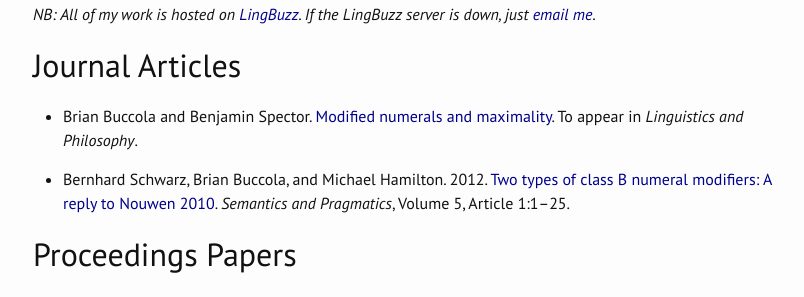
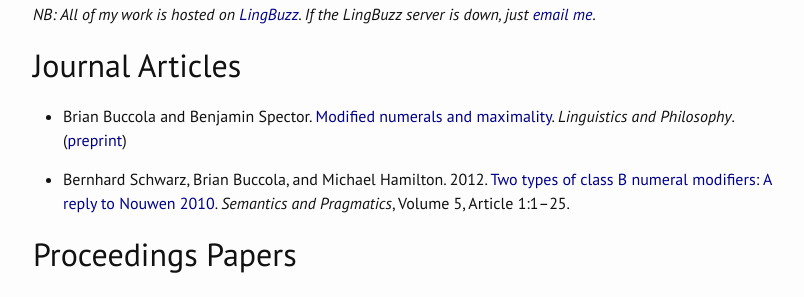
Before and after one commit to brianbuccola/brianbuccola.github.io, a Jekyll site: the page built from work.md, in a window 1280 px wide. Shown: the part 156-453 px from the top of the page, without its empty margins (237-1041 px from the left). Built offline with Jekyll 4.4.1, drawn with Linux system fonts in a browser that asks for light colours; some web fonts are replaced.

Commit message:
remove 'to appear' and add link to article on Springer website

```diff
--- a/work.md
+++ b/work.md
@@ -12,11 +12,12 @@ redirect_from: /research.html
 
 ## Journal Articles
 
-- Brian Buccola and Benjamin Spector. [Modified numerals and maximality][lp]. To appear in *Linguistics and Philosophy*.
+- Brian Buccola and Benjamin Spector. [Modified numerals and maximality][lp-doi]. *Linguistics and Philosophy*. ([preprint][lp-lb])
 
 - Bernhard Schwarz, Brian Buccola, and Michael Hamilton. 2012. [Two types of class B numeral modifiers: A reply to Nouwen 2010][sp]. *Semantics and Pragmatics*, Volume 5, Article 1:1--25.
 
-[lp]: http://ling.auf.net/lingbuzz/002528
+[lp-doi]: http://link.springer.com/article/10.1007/s10988-016-9187-2
+[lp-lb]: http://ling.auf.net/lingbuzz/002528
 [sp]: http://dx.doi.org/10.3765/sp.5.1
 
 ## Proceedings Papers
```
